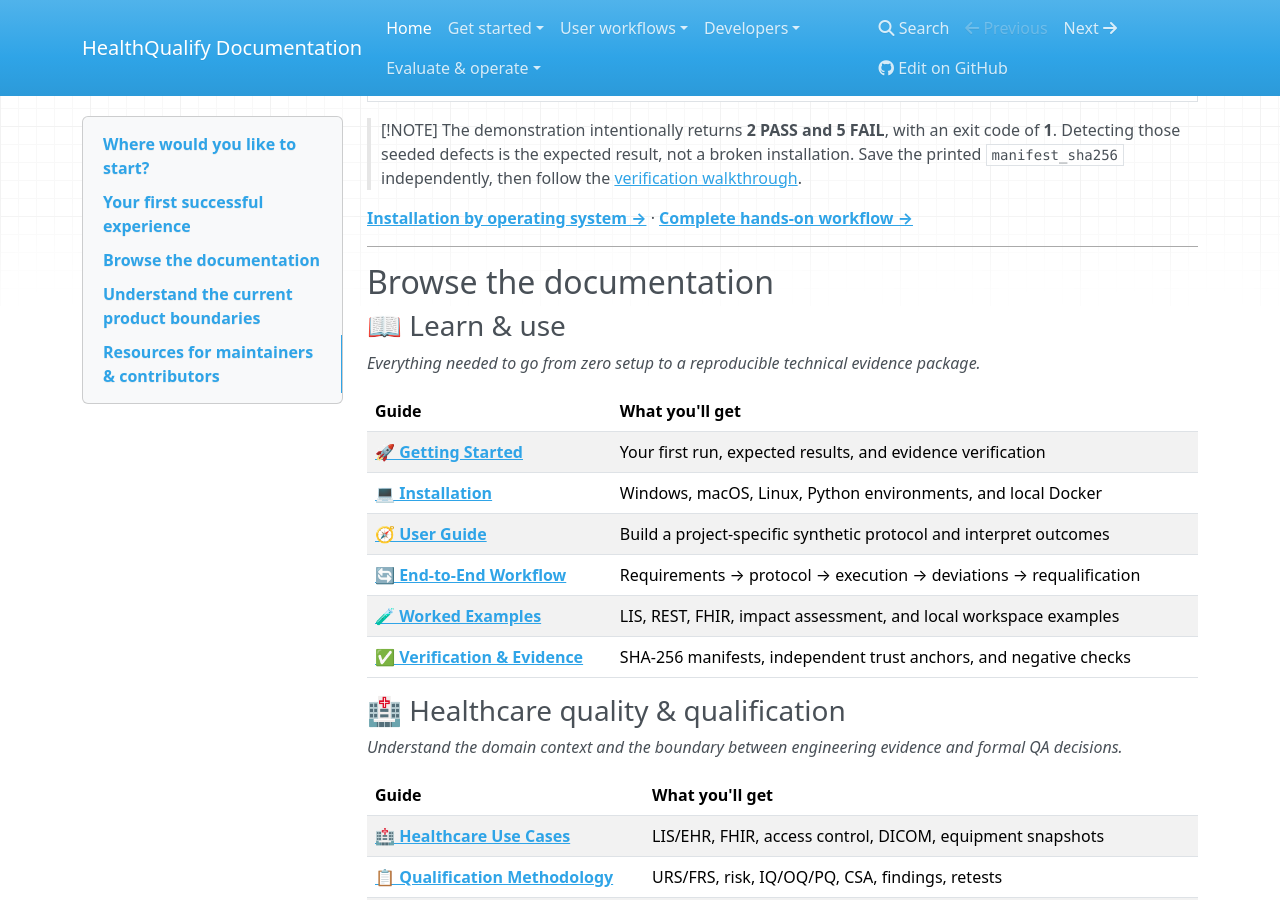
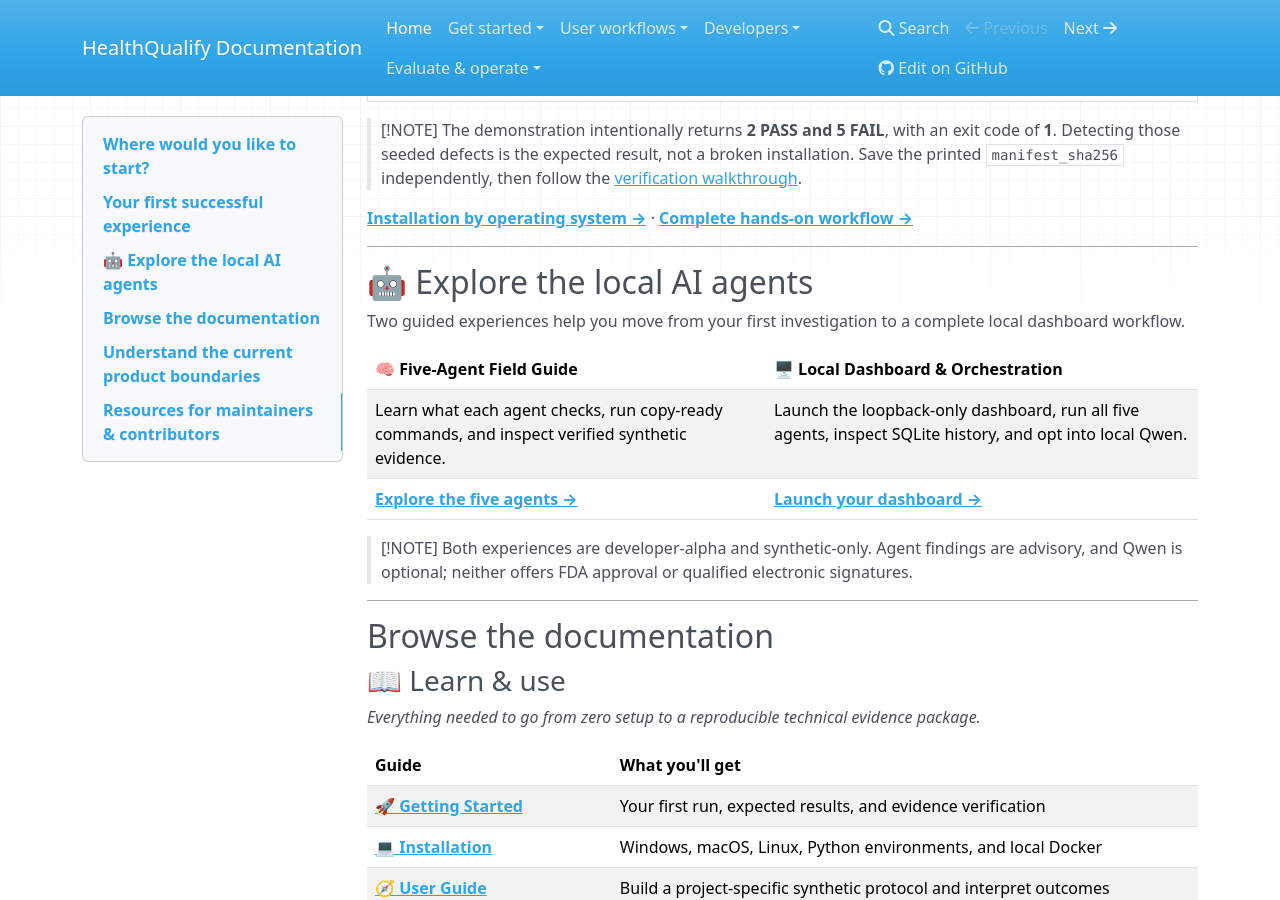
Before and after one commit to Tec-Wel/HealthQualify, an MkDocs documentation site: the page built from docs/DOCUMENTATION_INDEX.md, in a window 1280 px wide and 900 px high, scrolled down 1145 px. Built offline with MkDocs 1.6.1, drawn with Linux system fonts in a browser that asks for light colours; nearby versions of some CDN libraries.

Commit message:
Add AI agent documentation to navigation and link checks

```diff
--- a/docs/DOCUMENTATION_INDEX.md
+++ b/docs/DOCUMENTATION_INDEX.md
@@ -58,6 +58,20 @@ python -m healthqualify.v05cli run examples/synthetic_lis_v3/protocol.json --out
 > The demonstration intentionally returns **2 PASS and 5 FAIL**, with an exit code of **1**. Detecting those seeded defects is the expected result, not a broken installation. Save the printed `manifest_sha256` independently, then follow the [verification walkthrough](VERIFICATION_GUIDE.md).
 
 [**Installation by operating system →**](INSTALLATION.md) · [**Complete hands-on workflow →**](END_TO_END_WORKFLOW.md)
+
+---
+
+## 🤖 Explore the local AI agents
+
+Two guided experiences help you move from your first investigation to a complete local dashboard workflow.
+
+| **🧠 Five-Agent Field Guide** | **🖥️ Local Dashboard & Orchestration** |
+| :--- | :--- |
+| Learn what each agent checks, run copy-ready commands, and inspect verified synthetic evidence. | Launch the loopback-only dashboard, run all five agents, inspect SQLite history, and opt into local Qwen. |
+| **[Explore the five agents →](AI_AGENTS_GUIDE.md)** | **[Launch your dashboard →](AI_AGENT_DASHBOARD.md)** |
+
+> [!NOTE]
+> Both experiences are developer-alpha and synthetic-only. Agent findings are advisory, and Qwen is optional; neither offers FDA approval or qualified electronic signatures.
 
 ---
 
```
